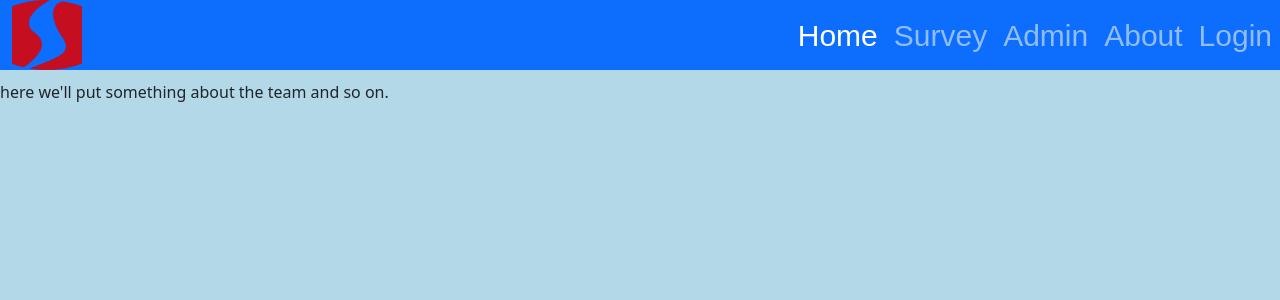
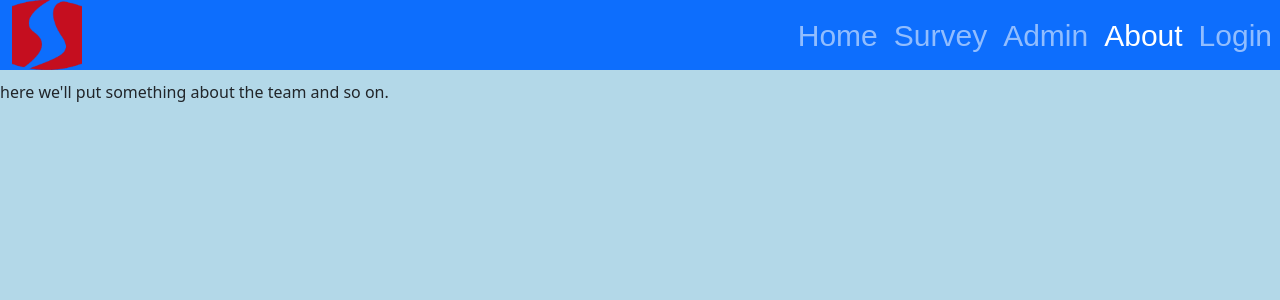
Before and after one commit to ananta-lamichhane/rec-sys, a Flask app: page /about in a window 1280 px wide. Shown: the top 300 px of the page. Run offline with Flask 2, Linux system fonts and the light colour scheme.

Commit message:
fixed issue with highlighting currently active page

```diff
--- a/templates/about.html
+++ b/templates/about.html
@@ -1,4 +1,5 @@
 {% extends 'base.html' %}
+{% set active_page = 'about'%}
 
 {% block title %}
     About
--- a/templates/admin.html
+++ b/templates/admin.html
@@ -4,6 +4,8 @@
     Admin
 {% endblock title%}
 
+{% set active_page = 'admin'%}
+
 {% block content %}
 <p>
     This will be where the researcher will be able to tweak the survey.
--- a/templates/base.html
+++ b/templates/base.html
@@ -25,12 +25,12 @@
     <span class="navbar-toggler-icon"></span>
   </button>
   <div class="collapse navbar-collapse" id="navbarNavAltMarkup">
-    <div class="navbar-nav">
-      <a class="nav-item nav-link active" href={{url_for('main.index')}}>Home <span class="sr-only">(current)</span></a>
-      <a class="nav-item nav-link" href={{url_for('main.survey')}}>Survey</a>
-      <a class="nav-item nav-link" href={{url_for('main.admin')}}>Admin</a>
-      <a class="nav-item nav-link" href={{url_for('main.about')}}>About</a>
-        <a class="nav-item nav-link" href={{url_for('main.login')}}>Login</a>
+    <div class="navbar-nav mr-auto smooth-scroll">
+      <a class="nav-item nav-link {{'active' if active_page == 'home'}}" href={{url_for('main.index')}}>Home <span class="sr-only">(current)</span></a>
+      <a class="nav-item nav-link {{'active' if active_page == 'survey'}}" href={{url_for('main.survey')}}>Survey</a>
+      <a class="nav-item nav-link {{'active' if active_page == 'admin'}}" href={{url_for('main.admin')}}>Admin</a>
+      <a class="nav-item nav-link {{'active' if active_page == 'about'}}" href={{url_for('main.about')}}>About</a>
+        <a class="nav-item nav-link {{'active' if active_page == 'login'}}" href={{url_for('main.login')}}>Login</a>
     </div>
   </div>
 </nav>
--- a/templates/home.html
+++ b/templates/home.html
@@ -2,6 +2,7 @@
 {% block title %}
     Home
 {% endblock title%}
+{% set active_page = 'home'%}
 
 
 {% block content %}
--- a/templates/login.html
+++ b/templates/login.html
@@ -2,6 +2,8 @@
 {% block title %}
     Login
 {% endblock title%}
+
+{% set active_page = 'login'%}
 
 {% block content %}
  <div class="column is-4 is-offset-4">
--- a/templates/survey.html
+++ b/templates/survey.html
@@ -3,6 +3,8 @@
 {% block title %}
     Survey
 {% endblock %}
+
+{% set active_page = 'survey'%}
 
 {% block content %}
 <p>
```
